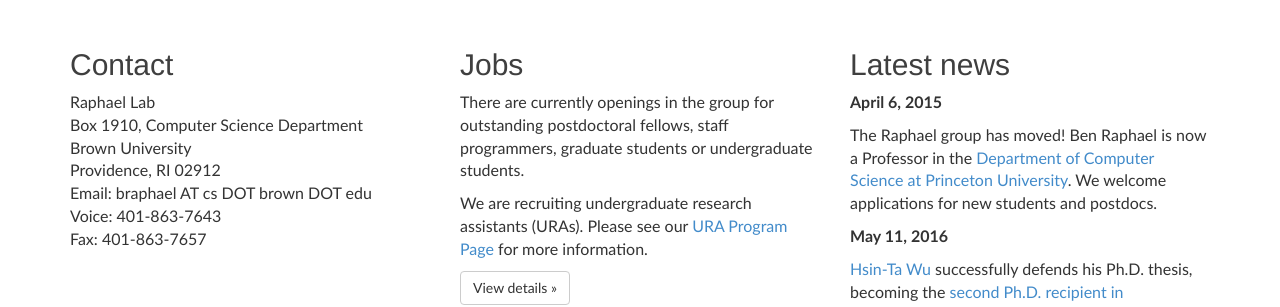
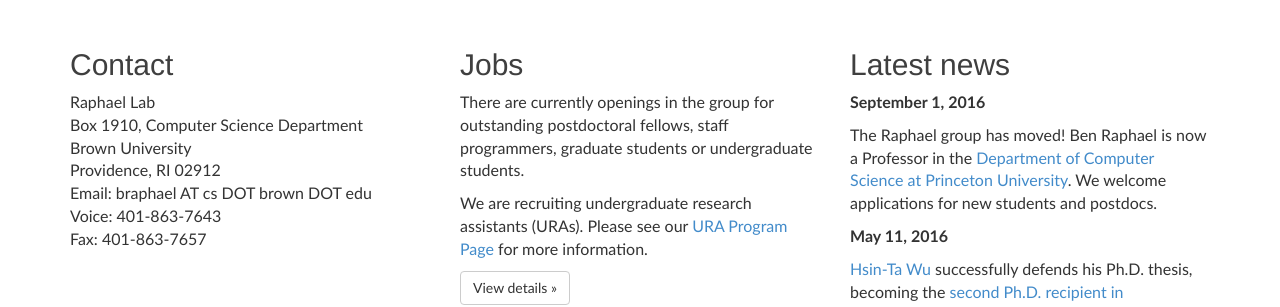
Before and after one commit to raphael-group/raphael-group.github.io, a Jekyll site: the page built from index.html, in a window 1280 px wide and 900 px high, scrolled down 339 px. Shown: the part 168-475 px from the top of the window. Built offline with Jekyll 4.4.1, drawn with Linux system fonts in a browser that asks for light colours; nearby versions of some CDN libraries; comment, search, counter and statistics services are not loaded.

Commit message:
Update index.html

```diff
--- a/index.html
+++ b/index.html
@@ -38,7 +38,7 @@
     </div>
     <div class="col-md-4">
         <h2>Latest news</h2>
-        <p><b>April 6, 2015</b></p>
+        <p><b>September 1, 2016</b></p>
 <p>The Raphael group has moved!  Ben Raphael is now a Professor in the <a href="https://www.cs.princeton.edu">Department of Computer Science at Princeton University</a>.
 We welcome applications for new students and postdocs.
 </p>
@@ -51,7 +51,7 @@
 </p>
 
  <p><b>April 27, 2016</b></p>
-<a href="http://maxleiserson.com">Max Leiserson</a>successfully defends his Ph.D. thesis, becoming the
+ <p><a href="http://maxleiserson.com">Max Leiserson</a>successfully defends his Ph.D. thesis, becoming the
 <a href="https://www.brown.edu/academics/computational-molecular-biology/news/2016-04/inaugural-computational-biology-phd-graduate-max-leiserson">inaugural Ph.D. recipient in Computational Biology and Computer Science at Brown University</a>.
 Max will be a postdoctoral fellow at <a href="https://www.microsoft.com/en-us/research/lab/microsoft-research-new-england">Microsoft Research, New England</a>">
 in 2016-2017.  In Fall 2017, he will become an Assistant Professor in the <a href="https://www.cs.umd.edu">Computer Science Department at the University of Maryland</a>.  Congratulations, Max!
```
